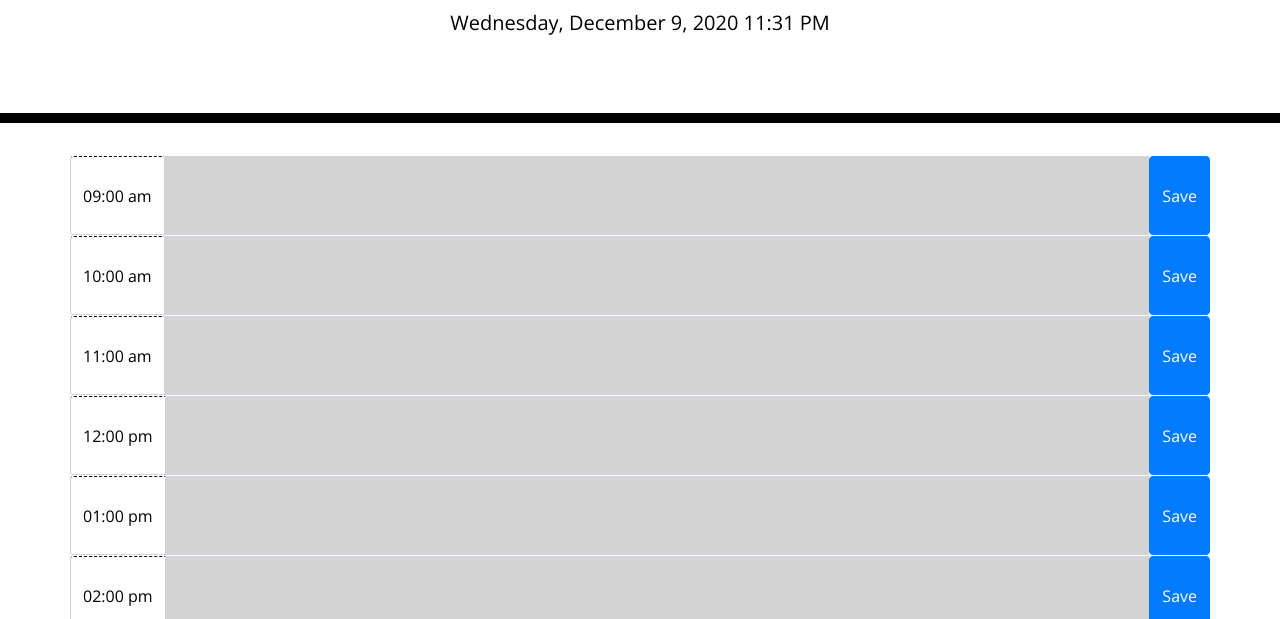
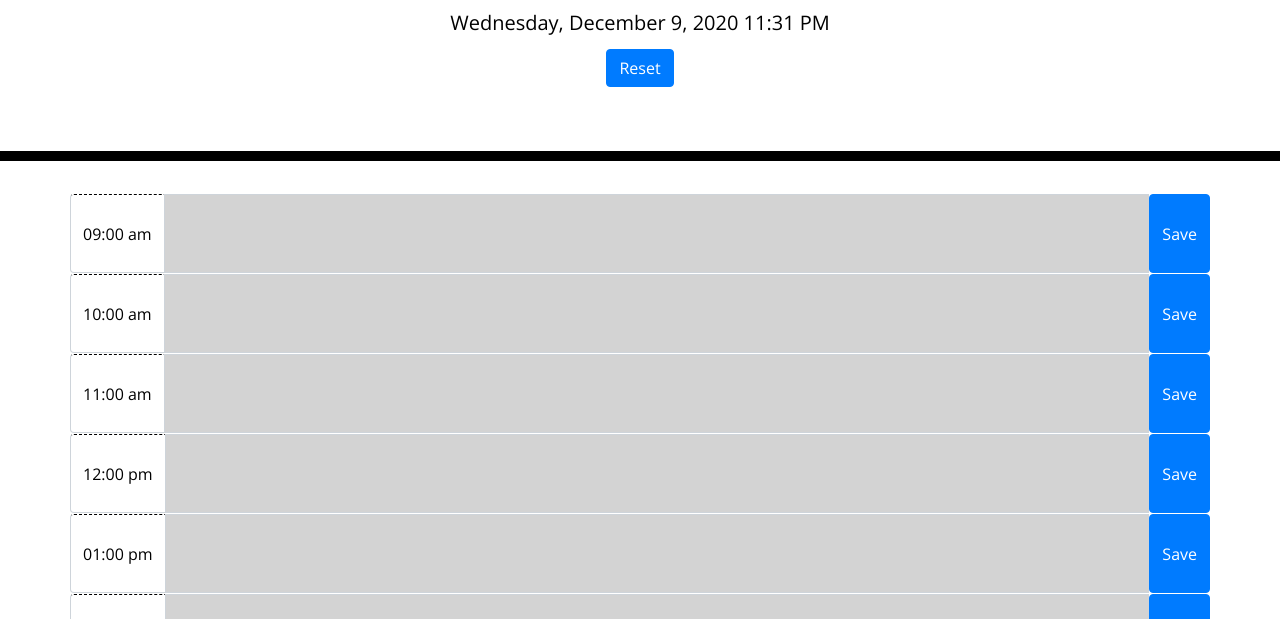
Before and after one commit to Droman09/work_day_scheduler-, a plain HTML site: page index.html in a window 1280 px wide. Shown: the part 181-800 px from the top of the page. Drawn offline with nearby package versions, Linux system fonts and the light colour scheme.

```diff
--- a/index.html
+++ b/index.html
@@ -124,9 +124,6 @@
       $(document).ready(function () {
         $("#currentDay").text(moment().format('LLLL'));
         var currentHour = moment().hour();
-        // console.log(currentHour)
-
-        // specify storage object item
 
         // get elements by ID
         var hrNine = $("#09am");
@@ -140,11 +137,37 @@
         var hrFiv = $("#17pm");
         console.log(hrFour)
 
+        ///reset button
+        var resetButn = $("<button>").addClass("btn btn-primary").text("Reset")
+        $("header").append(resetButn)
+
         ///display value from local storage
-        var valNine = JSON.parse(localStorage.getItem("09:00 am"))
-        hrNine.val(valNine)
-        console.log(valNine)
+        var valNine = JSON.parse(localStorage.getItem("09:00 am"));
+        hrNine.val(valNine);
 
+        var valTen = JSON.parse(localStorage.getItem("10:00 am"));
+        hrTen.val(valTen);
+
+        var valElev = JSON.parse(localStorage.getItem("11:00 am"));
+        hrElev.val(valElev);
+
+        var valTvel = JSON.parse(localStorage.getItem("12:00 pm"));
+        hrTvel.val(valTvel);
+
+        var valOne = JSON.parse(localStorage.getItem("01:00 pm"));
+        hrOne.val(valOne);
+
+        var valTwo = JSON.parse(localStorage.getItem("02:00 pm"));
+        hrTwo.val(valTwo);
+
+        var valThr = JSON.parse(localStorage.getItem("03:00 pm"));
+        hrThr.val(valThr);
+
+        var valFour = JSON.parse(localStorage.getItem("04:00 pm"));
+        hrFour.val(valFour);
+
+        var valFive = JSON.parse(localStorage.getItem("05:00 pm"));
+        hrFiv.val(valFive);
 
         // create a function that would determine if the input is in the past, present or future
         function timeEras(){
@@ -164,23 +187,21 @@
         }
         timeEras()
 
-
         /// when save button click, data will be saved in local storage
         $(".saveButn").on("click", function(){
           //obtain user input
           var userInput = $(this).siblings(".form-control").val().trim();
           // obtain slot time
           var userTime = $(this).siblings(".input-group-prepend").text().trim();
-
           //set up local storage
           localStorage.setItem(userTime, JSON.stringify(userInput));
-          ///test
-          console.log(userTime)
-          console.log(userInput)
         })
 
-
         /// when reset button is clicked, all data would clear
+        resetButn.click(function(){
+          $("id").text("");
+          localStorage.clear();
+        })
  })
     </script>
 
```
Also changed, not shown: page.png (added), 1 other file.
